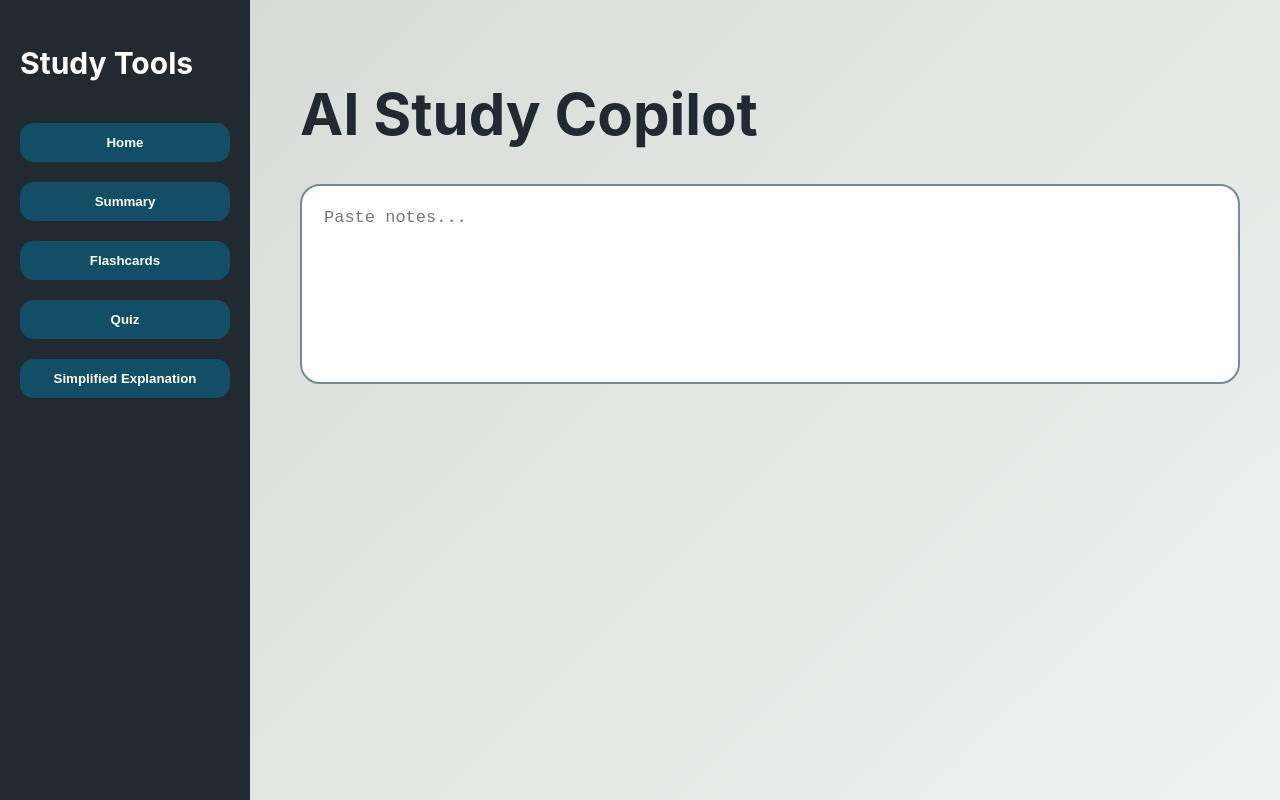
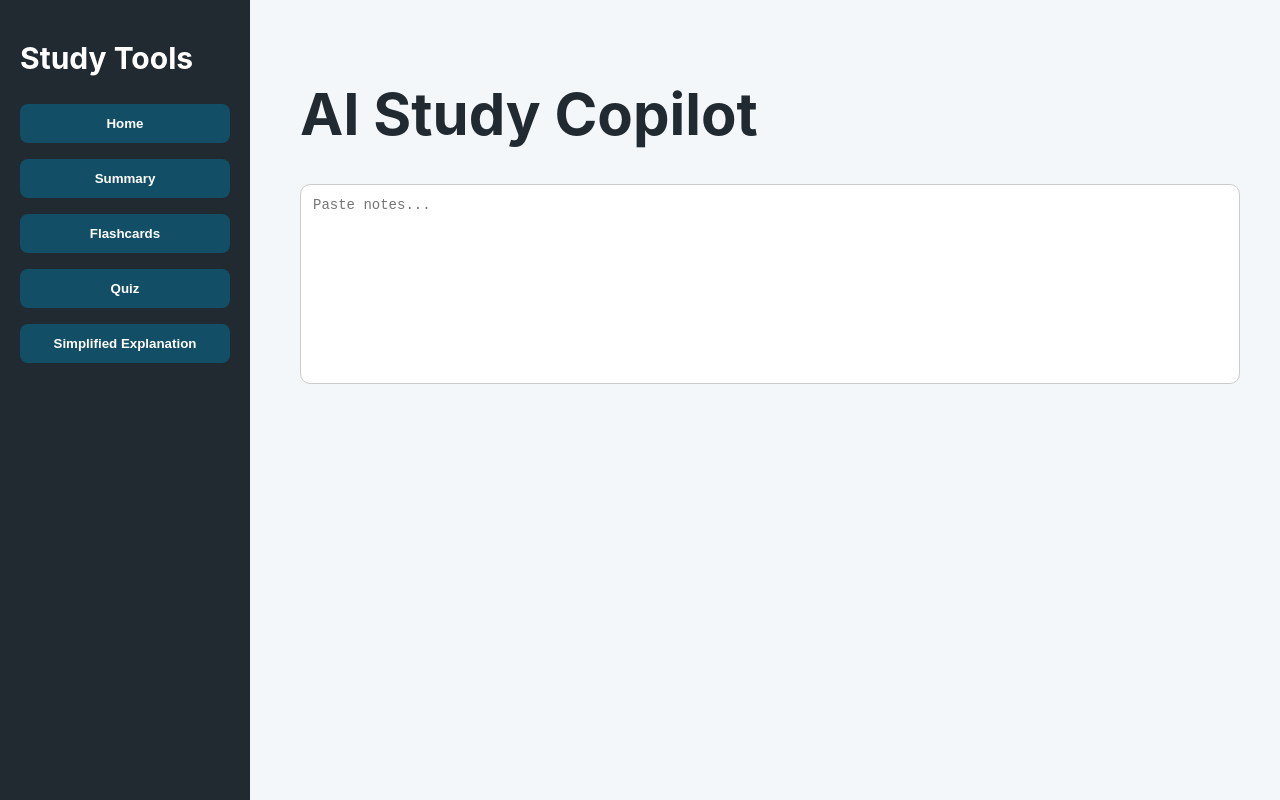
Before and after one commit to dhruvikakotha/ai-study-copilot, a React app in the folder frontend/: page / in a window 1280 px wide. Built offline with nearby package versions, Linux system fonts and the light colour scheme; the HTML template or start-up script is replaced by a standard one.

Commit message:
Update styles in App.css for improved layout and design

```diff
--- a/frontend/src/App.css
+++ b/frontend/src/App.css
@@ -1,10 +1,13 @@
 body {
   margin: 0;
-  font-family: Inter;
+  font-family: Inter, sans-serif;
+  background: #f4f7f9;
 }
 
+/* Layout */
 .app {
   display: flex;
+  height: 100vh;
 }
 
 .sidebar {
@@ -14,39 +17,60 @@ body {
   padding: 20px;
 }
 
+.sidebar h2 {
+  margin-bottom: 20px;
+}
+
 .sidebar button {
   width: 100%;
-  margin: 10px 0;
+  margin: 8px 0;
   padding: 12px;
   background: #124e66;
   color: white;
   border: none;
+  border-radius: 8px;
+  cursor: pointer;
+  transition: 0.2s;
 }
 
+.sidebar button:hover {
+  background: #0f3f52;
+}
+
+/* Main */
 .main {
   flex: 1;
   padding: 40px;
+  overflow-y: auto;
 }
 
 textarea {
   width: 100%;
   height: 200px;
+  padding: 12px;
+  border-radius: 10px;
+  border: 1px solid #ccc;
+  font-size: 14px;
 }
 
+/* Output box */
 .output {
   background: white;
   padding: 20px;
   margin-top: 20px;
+  border-radius: 12px;
+  box-shadow: 0 2px 10px rgba(0,0,0,0.05);
 }
 
-/* spinner */
+/* Spinner */
 .spinner {
   width: 40px;
   height: 40px;
-  border: 5px solid gray;
-  border-top: 5px solid blue;
+  border: 5px solid #ccc;
+  border-top: 5px solid #2563eb;
   border-radius: 50%;
   animation: spin 1s linear infinite;
+  margin: auto;
 }
 
 @keyframes spin {
@@ -55,21 +79,57 @@ textarea {
   }
 }
 
-/* markdown */
+/* Markdown */
 .formatted-output pre {
-  background: black;
-  color: white;
+  background: #111;
+  color: #0f0;
   padding: 10px;
+  border-radius: 6px;
+  overflow-x: auto;
 }
 
-/* quiz */
+/* Flashcards */
+.output h3 {
+  margin-bottom: 10px;
+}
+
+/* Quiz */
 .quiz-option {
   display: block;
   margin: 10px 0;
-  padding: 10px;
+  padding: 12px;
+  border-radius: 8px;
+  border: 1px solid #ccc;
+  background: #f9fafb;
+  cursor: pointer;
+  transition: 0.2s;
 }
 
+.quiz-option:hover {
+  background: #e5e7eb;
+}
+
+/* Correct / Wrong colors */
+.correct {
+  background: #22c55e !important;
+  color: white;
+  border: none;
+}
+
+.wrong {
+  background: #ef4444 !important;
+  color: white;
+  border: none;
+}
+
+/* Feedback text */
 .feedback {
-  margin-top: 10px;
+  margin-top: 12px;
   font-weight: bold;
+  color: #333;
 }
+
+/* Final score */
+h2 {
+  margin-top: 20px;
+}
```
